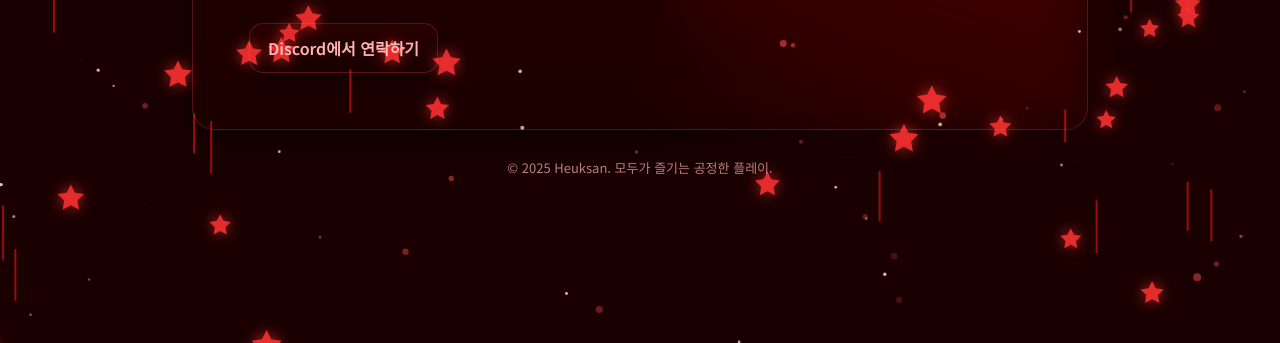
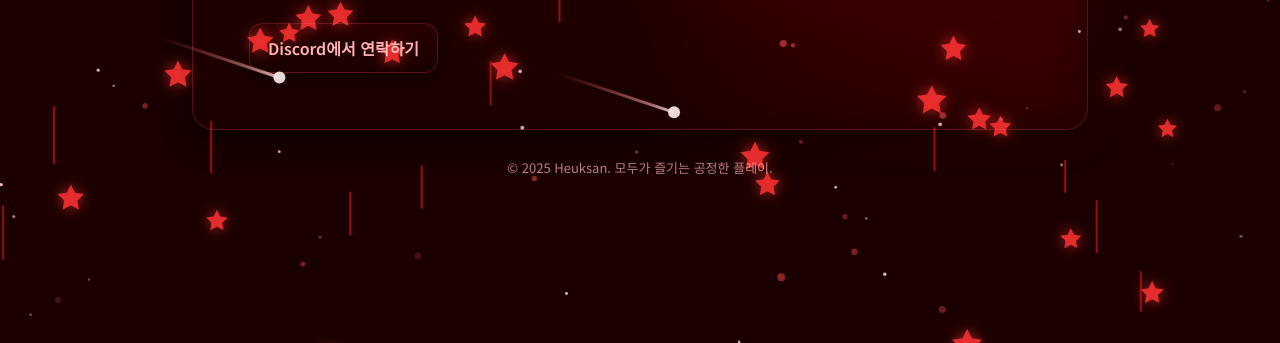
Before and after one commit to heuksanow/heuksanow.gidhub.io, a plain HTML site: page index.html in a window 1280 px wide. Shown: the part 457-800 px from the top of the page. Drawn offline with Linux system fonts and the light colour scheme.

Commit message:
Update index.html

```diff
--- a/index.html
+++ b/index.html
@@ -89,13 +89,13 @@
       const canvas = document.getElementById('starsCanvas');
       const ctx = canvas.getContext('2d');
       let w,h;
-      let stars=[], sparkles=[], particles=[], trails=[];
+      let stars=[], sparkles=[], particles=[], trails=[], comets=[];
 
       function resize(){ w=window.innerWidth; h=window.innerHeight; canvas.width=w; canvas.height=h; }
       function rand(min,max){return Math.random()*(max-min)+min;}
 
       function init(){
-        stars=[]; sparkles=[]; particles=[]; trails=[];
+        stars=[]; sparkles=[]; particles=[]; trails=[]; comets=[];
         for(let i=0;i<50;i++) stars.push({x:rand(0,w),y:rand(-h,h),vy:rand(2,5),vx:rand(-0.5,0.5),size:rand(10,16)});
         for(let i=0;i<80;i++) sparkles.push({x:rand(0,w),y:rand(0,h),r:rand(1,2),alpha:rand(0.3,1),va:rand(-0.02,0.02)});
         for(let i=0;i<40;i++) particles.push({x:rand(0,w),y:rand(0,h),r:rand(2,4),vy:rand(-1,-0.3),alpha:rand(0.2,0.6)});
@@ -115,6 +115,50 @@
         for(const sp of sparkles){ ctx.beginPath(); ctx.arc(sp.x,sp.y,sp.r,0,Math.PI*2); ctx.fillStyle=`rgba(255,200,200,${sp.alpha})`; ctx.fill(); sp.alpha+=sp.va; if(sp.alpha<=0||sp.alpha>=1) sp.va*=-1; }
         for(const p of particles){ ctx.beginPath(); ctx.arc(p.x,p.y,p.r,0,Math.PI*2); ctx.fillStyle=`rgba(255,80,80,${p.alpha})`; ctx.fill(); p.y+=p.vy; if(p.y< -10){p.y=h+10; p.x=rand(0,w);} }
         for(const t of trails){ ctx.beginPath(); ctx.strokeStyle=`rgba(255,20,20,0.6)`; ctx.lineWidth=2; ctx.moveTo(t.x,t.y); ctx.lineTo(t.x,t.y+t.length); ctx.stroke(); t.y+=t.vy; if(t.y>h+50){t.y=rand(-50,-10); t.x=rand(0,w); t.length=rand(30,60);} }
+
+        // spawn comets (about 1 per second)
+        if(Math.random()<0.016){
+          comets.push({
+            x:-100,
+            y:rand(0,h*0.6),
+            vx:rand(5,8),
+            vy:rand(1,3),
+            life:rand(120,180)
+          });
+        }
+
+        // draw comets
+        for(let i=comets.length-1;i>=0;i--){
+          const c=comets[i];
+
+          // comet tail gradient
+          const grad = ctx.createLinearGradient(c.x, c.y, c.x-120, c.y-40);
+          grad.addColorStop(0, 'rgba(255,230,230,0.9)');
+          grad.addColorStop(0.2, 'rgba(255,180,180,0.6)');
+          grad.addColorStop(1, 'rgba(255,80,80,0)');
+
+          ctx.beginPath();
+          ctx.strokeStyle = grad;
+          ctx.lineWidth = 3;
+          ctx.moveTo(c.x, c.y);
+          ctx.lineTo(c.x-120, c.y-40);
+          ctx.stroke();
+
+          // glowing comet head
+          ctx.beginPath();
+          ctx.fillStyle = 'rgba(255,240,240,0.95)';
+          ctx.arc(c.x, c.y, 6, 0, Math.PI*2);
+          ctx.fill();
+
+          // move comet
+          c.x+=c.vx;
+          c.y+=c.vy;
+          c.life--;
+
+          if(c.life<=0 || c.x>w+200 || c.y>h+200){
+            comets.splice(i,1);
+          }
+        }
       }
 
       function loop(){ draw(); requestAnimationFrame(loop); }
```
